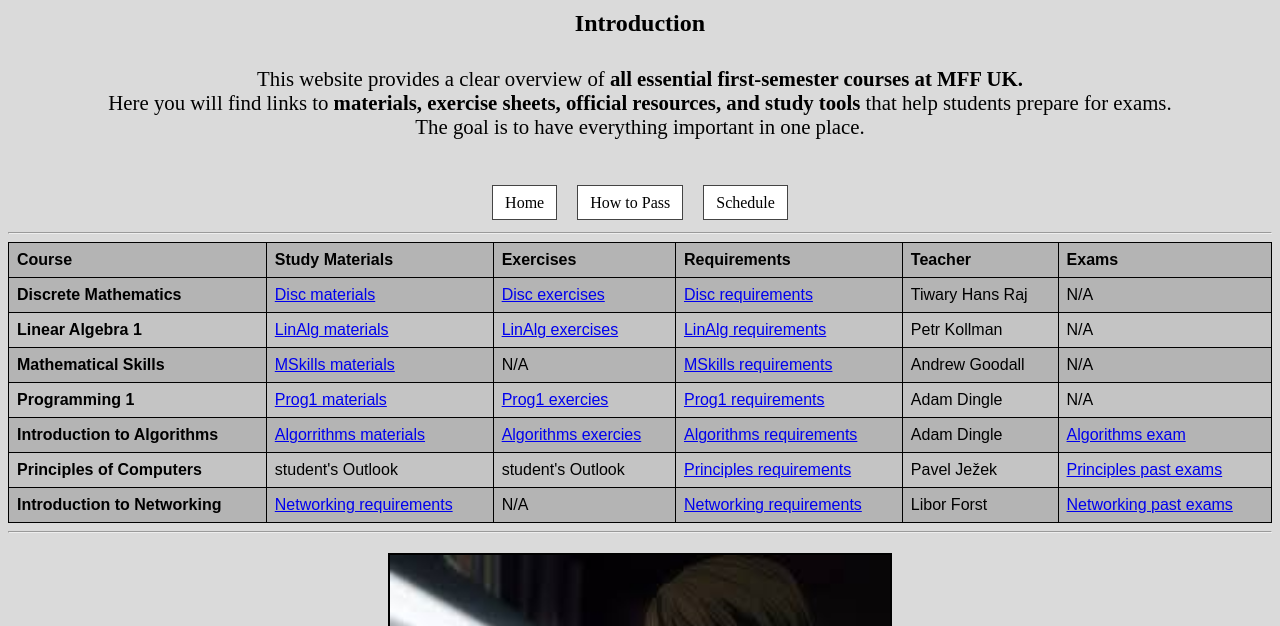
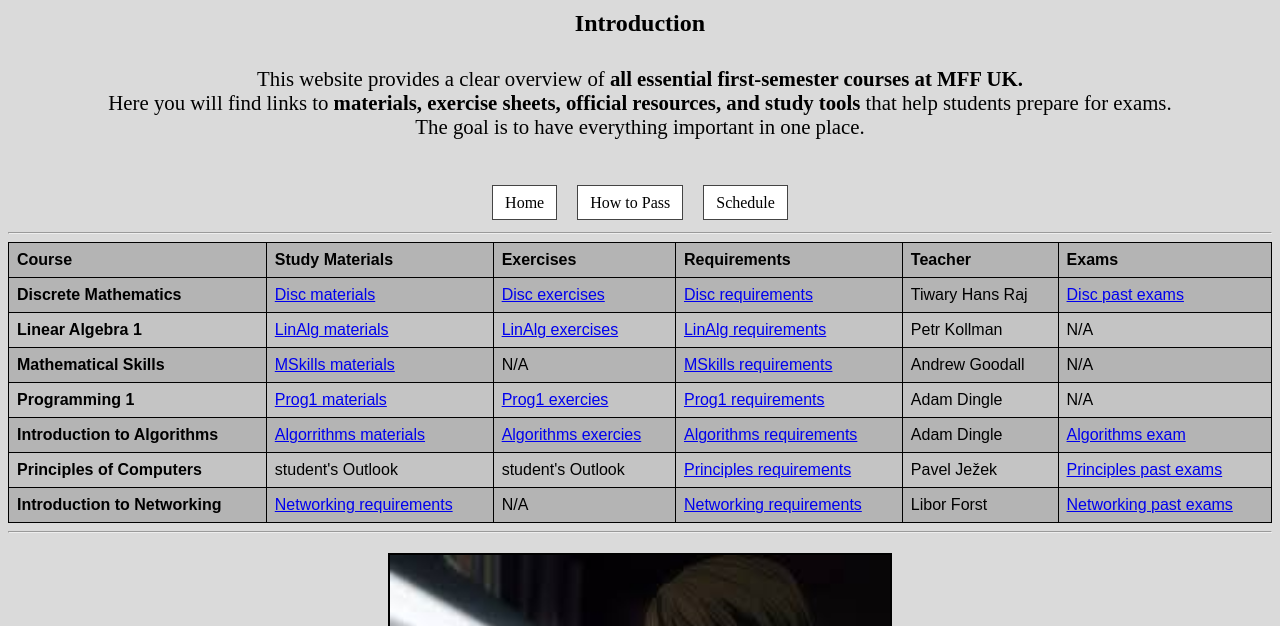
Before and after one commit to JakubSajdik/mff-survival-guide, a plain HTML site: page index.html in a window 1280 px wide. Shown: the part 108-734 px from the top of the page. Drawn offline with Linux system fonts and the light colour scheme.

Commit message:
Update index.html

```diff
--- a/index.html
+++ b/index.html
@@ -40,7 +40,7 @@
       <td><a href="https://kam.mff.cuni.cz/~hansraj/teaching/dm/exercises/" target="_blank">Disc exercises</a></td>
       <td><a href="disc_req.html" target="_blank">Disc requirements</a></td>
       <td>Tiwary Hans Raj</td>
-      <td>N/A</td>
+      <td><a href="disc_exams.html" target="_blank">Disc past exams</a></td>
     </tr>
     <tr>
       <th scope="row">Linear Algebra 1</th>
```
